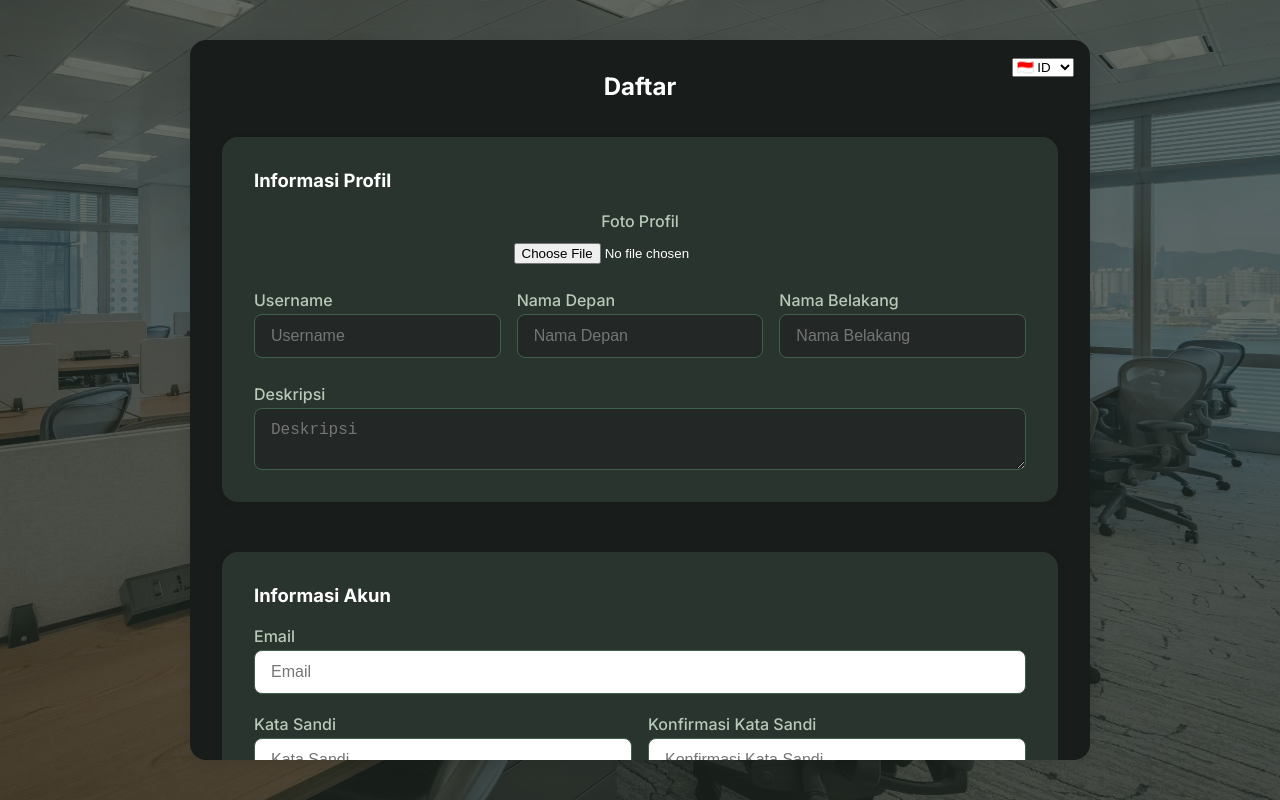
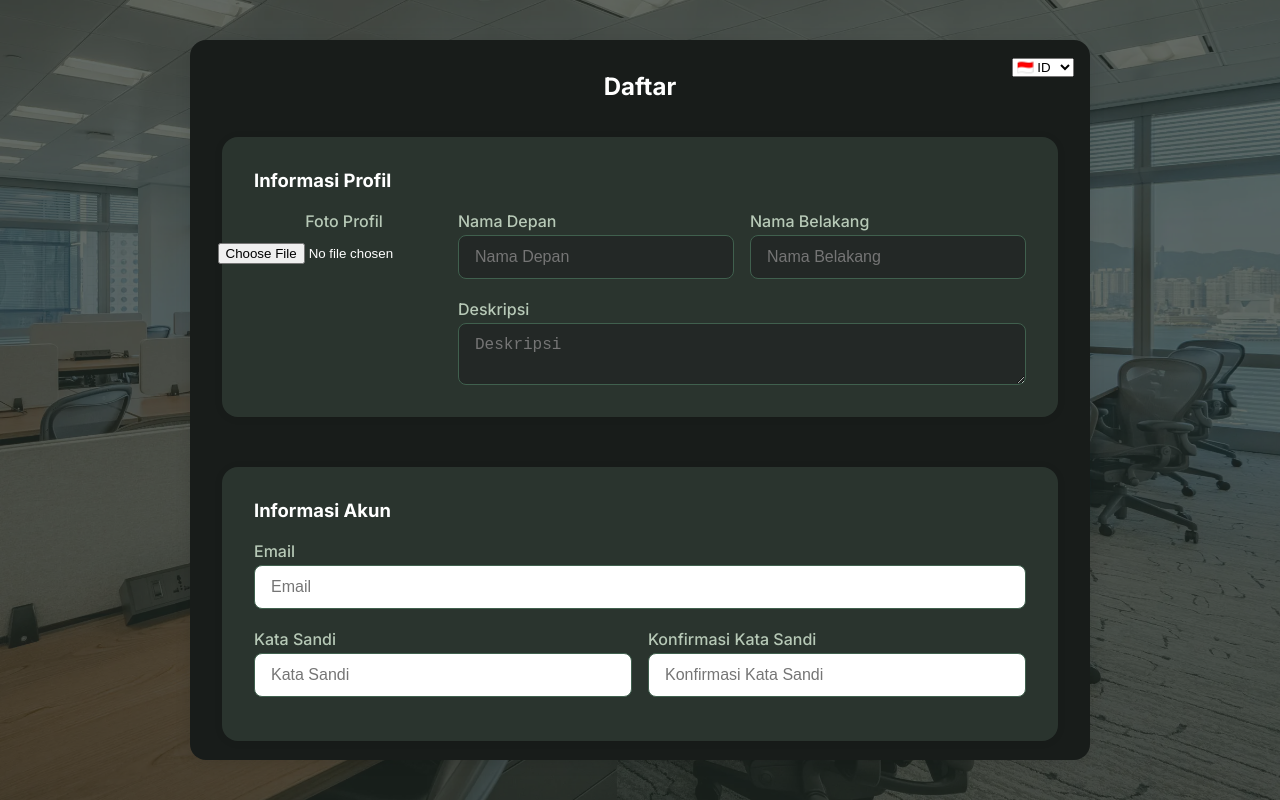
Before and after one commit to nandang55/portofolio, a Next.js app: page /register in a window 1280 px wide. Built offline with nearby package versions, Linux system fonts and the light colour scheme.

Commit message:
update register form

```diff
--- a/app/register/page.tsx
+++ b/app/register/page.tsx
@@ -230,180 +230,85 @@ export default function RegisterPage() {
           {t("title")}
         </h2>
         {/* Section Profile Information */}
-        <div
-          style={{
+        <div style={{
           marginBottom: 32,
-            padding: isMobile ? "1rem" : "2rem",
-            background: "rgba(44, 54, 48, 0.95)",
+          padding: isMobile ? '1rem' : '2rem',
+          background: 'rgba(44, 54, 48, 0.95)',
           borderRadius: 16,
-            boxShadow: "0 1px 8px 0 rgba(0,0,0,0.08)",
-            width: "100%",
-            marginLeft: "auto",
-            marginRight: "auto",
-          }}
-        >
-          <div
-            style={{
-              fontWeight: 700,
-              color: "#fff",
-              fontSize: "1.15rem",
-              marginBottom: 20,
-            }}
-          >
-            {t("profile")}
+          boxShadow: '0 1px 8px 0 rgba(0,0,0,0.08)',
+          width: '100%',
+          marginLeft: 'auto',
+          marginRight: 'auto',
+        }}>
+          <div style={{ fontWeight: 700, color: '#fff', fontSize: '1.15rem', marginBottom: 20 }}>{t('profile')}</div>
+          <div style={{ display: 'grid', gridTemplateColumns: isMobile ? '1fr' : '180px 1fr', gap: 24, alignItems: 'flex-start', width: '100%' }}>
+            {/* Foto Profil di kiri */}
+            <div style={{ display: 'flex', flexDirection: 'column', alignItems: 'center', gap: 8 }}>
+              <label style={{ color: '#b7c9b7', fontWeight: 500, marginBottom: 4 }}>{t('photo')}</label>
+              <input type="file" accept="image/*" onChange={e => setPhoto(e.target.files?.[0] || null)} style={{ marginBottom: 8 }} />
+              {photo && <img src={URL.createObjectURL(photo)} alt="preview" style={{ width: 72, height: 72, borderRadius: '50%', objectFit: 'cover', marginTop: 4, border: '2px solid #40604e' }} />}
             </div>
-          <div
-            style={{
-              display: "flex",
-              flexDirection: "column",
-              alignItems: "center",
-              gap: 18,
-            }}
-          >
-            {/* Foto Profil */}
-            <div
-              style={{
-                display: "flex",
-                flexDirection: "column",
-                alignItems: "center",
-                gap: 8,
-                width: "100%",
-              }}
-            >
-              <label
-                style={{ color: "#b7c9b7", fontWeight: 500, marginBottom: 4 }}
-              >
-                {t("photo")}
-              </label>
-              <input
-                type="file"
-                accept="image/*"
-                onChange={(e) => setPhoto(e.target.files?.[0] || null)}
-                style={{ marginBottom: 8 }}
-              />
-              {photo && (
-                <img
-                  src={URL.createObjectURL(photo)}
-                  alt="preview"
-                  style={{
-                    width: 72,
-                    height: 72,
-                    borderRadius: "50%",
-                    objectFit: "cover",
-                    marginTop: 4,
-                    border: "2px solid #40604e",
-                  }}
-                />
-              )}
-            </div>
-            {/* Username, Nama Depan, Nama Belakang */}
-            <div
-              style={{
-                display: "grid",
-                gridTemplateColumns: isMobile ? "1fr" : "1fr 1fr 1fr",
-                gap: 16,
-                width: "100%",
-              }}
-            >
-              <div style={{ display: "flex", flexDirection: "column" }}>
-                <label
-                  style={{ color: "#b7c9b7", fontWeight: 500, marginBottom: 4 }}
-                >
-                  {t("username")}
-                </label>
-                <input
-                  type="text"
-                  value={username}
-                  onChange={(e) => setUsername(e.target.value)}
-                  style={{
-                    padding: isMobile ? "0.6rem 0.8rem" : "0.75rem 1rem",
-                    borderRadius: 8,
-                    border: "1.5px solid #40604e",
-                    fontSize: isMobile ? "0.95rem" : "1rem",
-                    marginBottom: 8,
-                    outline: "none",
-                    background: "#232826",
-                    color: "#fff",
-                  }}
-                  placeholder={t("username")}
-                />
-              </div>
-              <div style={{ display: "flex", flexDirection: "column" }}>
-                <label
-                  style={{ color: "#b7c9b7", fontWeight: 500, marginBottom: 4 }}
-                >
-                  {t("firstname")}
-                </label>
+            {/* Nama Depan, Nama Belakang, Deskripsi di kanan */}
+            <div style={{ width: '100%' }}>
+              <div style={{ display: 'grid', gridTemplateColumns: isMobile ? '1fr' : '1fr 1fr', gap: 16, marginBottom: 12 }}>
+                <div style={{ display: 'flex', flexDirection: 'column' }}>
+                  <label style={{ color: '#b7c9b7', fontWeight: 500, marginBottom: 4 }}>{t('firstname')}</label>
                   <input
                     type="text"
                     value={firstname}
-                  onChange={(e) => setFirstname(e.target.value)}
+                    onChange={e => setFirstname(e.target.value)}
                     style={{
-                    padding: isMobile ? "0.6rem 0.8rem" : "0.75rem 1rem",
+                      padding: isMobile ? '0.6rem 0.8rem' : '0.75rem 1rem',
                       borderRadius: 8,
-                    border: "1.5px solid #40604e",
-                    fontSize: isMobile ? "0.95rem" : "1rem",
+                      border: '1.5px solid #40604e',
+                      fontSize: isMobile ? '0.95rem' : '1rem',
                       marginBottom: 8,
-                    outline: "none",
-                    background: "#232826",
-                    color: "#fff",
+                      outline: 'none',
+                      background: '#232826',
+                      color: '#fff',
                     }}
-                  placeholder={t("firstname")}
+                    placeholder={t('firstname')}
                   />
                 </div>
-              <div style={{ display: "flex", flexDirection: "column" }}>
-                <label
-                  style={{ color: "#b7c9b7", fontWeight: 500, marginBottom: 4 }}
-                >
-                  {t("lastname")}
-                </label>
+                <div style={{ display: 'flex', flexDirection: 'column' }}>
+                  <label style={{ color: '#b7c9b7', fontWeight: 500, marginBottom: 4 }}>{t('lastname')}</label>
                   <input
                     type="text"
                     value={lastname}
-                  onChange={(e) => setLastname(e.target.value)}
+                    onChange={e => setLastname(e.target.value)}
                     style={{
-                    padding: isMobile ? "0.6rem 0.8rem" : "0.75rem 1rem",
+                      padding: isMobile ? '0.6rem 0.8rem' : '0.75rem 1rem',
                       borderRadius: 8,
-                    border: "1.5px solid #40604e",
-                    fontSize: isMobile ? "0.95rem" : "1rem",
+                      border: '1.5px solid #40604e',
+                      fontSize: isMobile ? '0.95rem' : '1rem',
                       marginBottom: 8,
-                    outline: "none",
-                    background: "#232826",
-                    color: "#fff",
+                      outline: 'none',
+                      background: '#232826',
+                      color: '#fff',
                     }}
-                  placeholder={t("lastname")}
+                    placeholder={t('lastname')}
                   />
                 </div>
               </div>
-            {/* Description full width */}
-            <div
-              style={{
-                width: "100%",
-                display: "flex",
-                flexDirection: "column",
-              }}
-            >
-              <label
-                style={{ color: "#b7c9b7", fontWeight: 500, marginBottom: 4 }}
-              >
-                {t("description")}
-              </label>
+              <div style={{ width: '100%', display: 'flex', flexDirection: 'column' }}>
+                <label style={{ color: '#b7c9b7', fontWeight: 500, marginBottom: 4 }}>{t('description')}</label>
                 <textarea
                   value={desc}
-                onChange={(e) => setDesc(e.target.value)}
+                  onChange={e => setDesc(e.target.value)}
                   style={{
-                  padding: isMobile ? "0.6rem 0.8rem" : "0.75rem 1rem",
+                    padding: isMobile ? '0.6rem 0.8rem' : '0.75rem 1rem',
                     borderRadius: 8,
-                  border: "1.5px solid #40604e",
-                  fontSize: isMobile ? "0.95rem" : "1rem",
+                    border: '1.5px solid #40604e',
+                    fontSize: isMobile ? '0.95rem' : '1rem',
                     minHeight: 60,
-                  resize: "vertical",
-                  outline: "none",
-                  background: "#232826",
-                  color: "#fff",
+                    resize: 'vertical',
+                    outline: 'none',
+                    background: '#232826',
+                    color: '#fff',
                   }}
-                placeholder={t("description")}
+                  placeholder={t('description')}
                 />
+              </div>
             </div>
           </div>
         </div>
```
Lines whose indentation alone changed are shown as unchanged.
